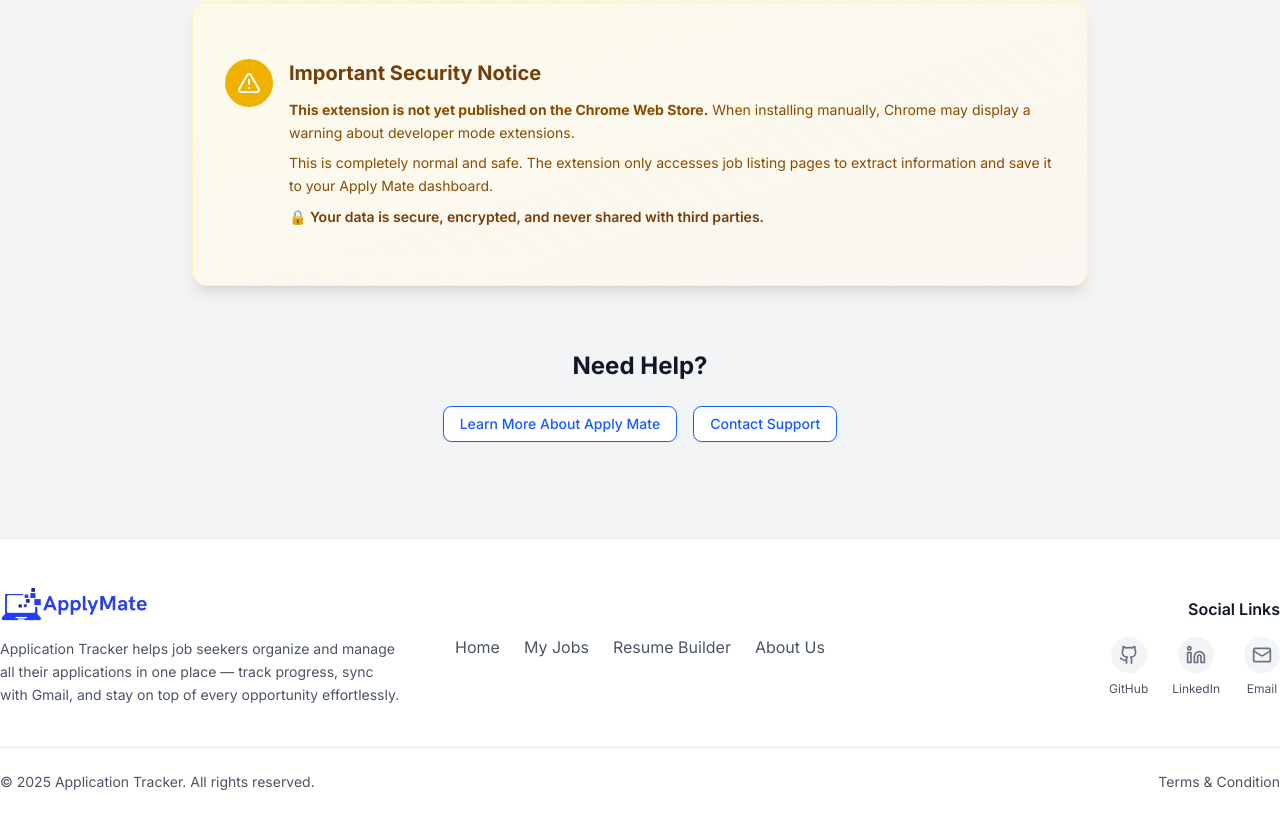
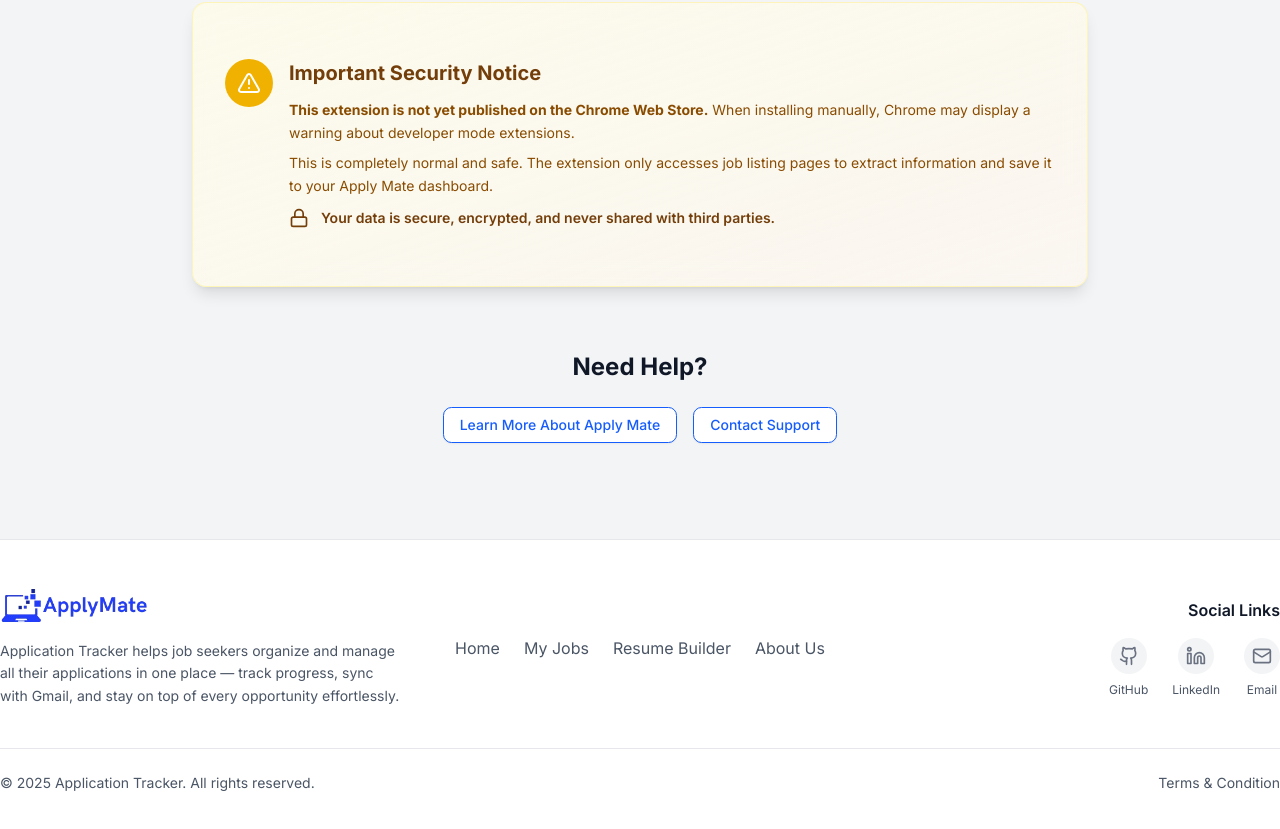
Before and after one commit to iftekhar08019/apply_mate, a Next.js app: page /download in a window 1280 px wide. Shown: the part 2723-3552 px from the top of the page. Built offline with nearby package versions, Linux system fonts and the light colour scheme; no server answers.

Commit message:
fix the lock emoji turn into icon and dark mode button text fixed

```diff
--- a/src/app/download/page.tsx
+++ b/src/app/download/page.tsx
@@ -9,7 +9,8 @@
   Sparkles,
   CheckCircle,
   AlertTriangle,
-  PlayCircle
+  PlayCircle,
+  LockIcon
 } from "lucide-react";
 import { motion } from "framer-motion";
 
@@ -279,8 +280,9 @@
                     <p>
                       This is completely normal and safe. The extension only accesses job listing pages to extract information and save it to your Apply Mate dashboard.
                     </p>
-                    <p className="font-semibold text-yellow-900 dark:text-yellow-200">
-                      🔒 Your data is secure, encrypted, and never shared with third parties.
+                    <p className="font-semibold text-yellow-900 dark:text-yellow-200 flex items-center">
+                      <LockIcon className="mr-3 w-10 lg:w-5" />
+                       Your data is secure, encrypted, and never shared with third parties.
                     </p>
                   </div>
                 </div>
@@ -303,7 +305,7 @@
             <Button
               variant="outline"
               asChild
-              className="border-blue-600 text-blue-600 hover:bg-blue-600 hover:text-white dark:border-blue-400 dark:text-blue-400 dark:hover:bg-blue-500"
+              className="border-blue-600 text-blue-600 hover:bg-blue-600 hover:text-white dark:border-blue-400 dark:text-blue-400 dark:hover:bg-blue-500 dark:hover:text-white"
             >
               <a href="/about">
                 Learn More About Apply Mate
@@ -312,7 +314,7 @@
             <Button
               variant="outline"
               asChild
-              className="border-blue-600 text-blue-600 hover:bg-blue-600 hover:text-white dark:border-blue-400 dark:text-blue-400 dark:hover:bg-blue-500"
+              className="border-blue-600 text-blue-600 hover:bg-blue-600 hover:text-white dark:border-blue-400 dark:text-blue-400 dark:hover:bg-blue-500 dark:hover:text-white"
             >
               <a href="/about#contact">
                 Contact Support
```
